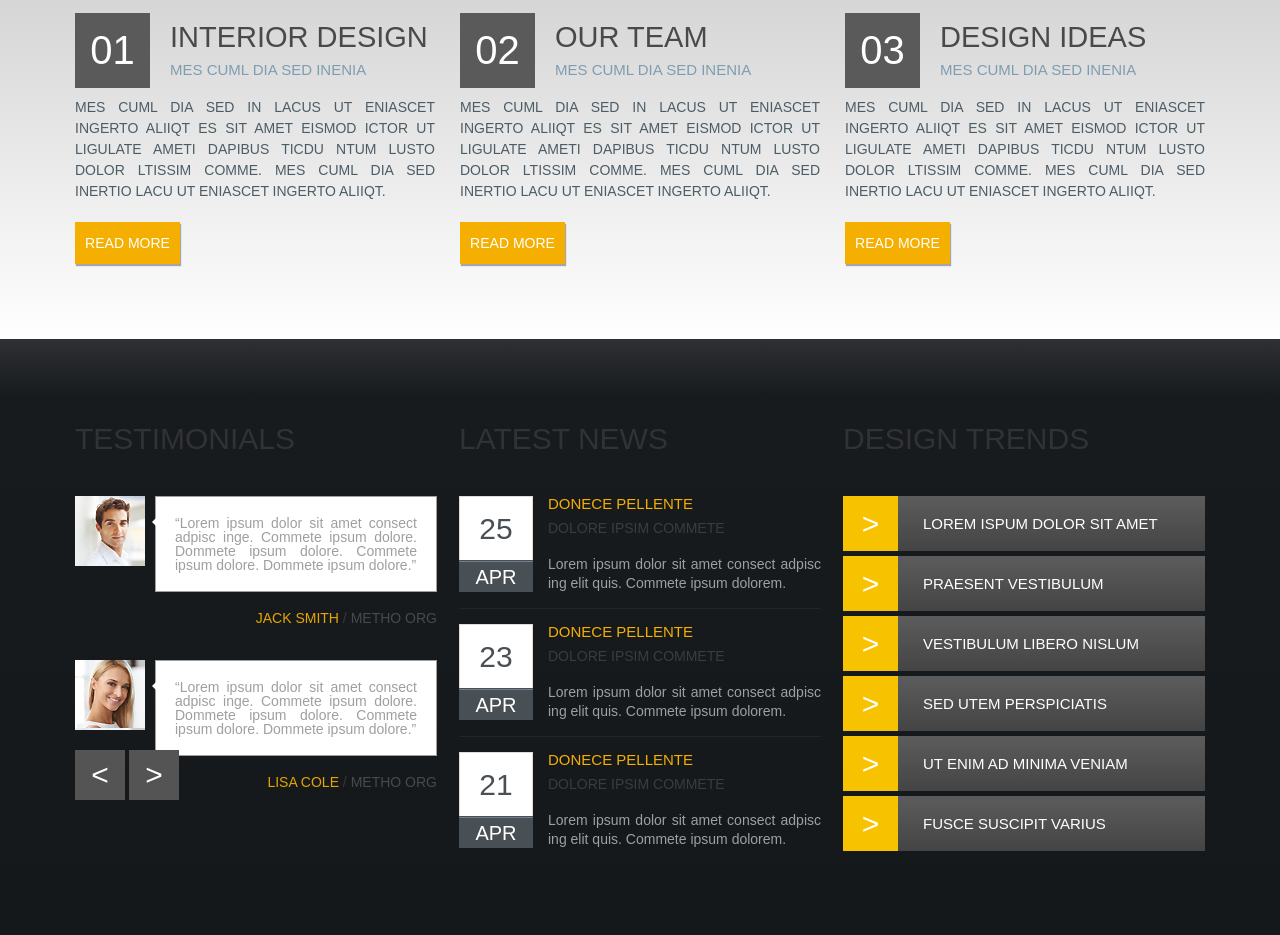
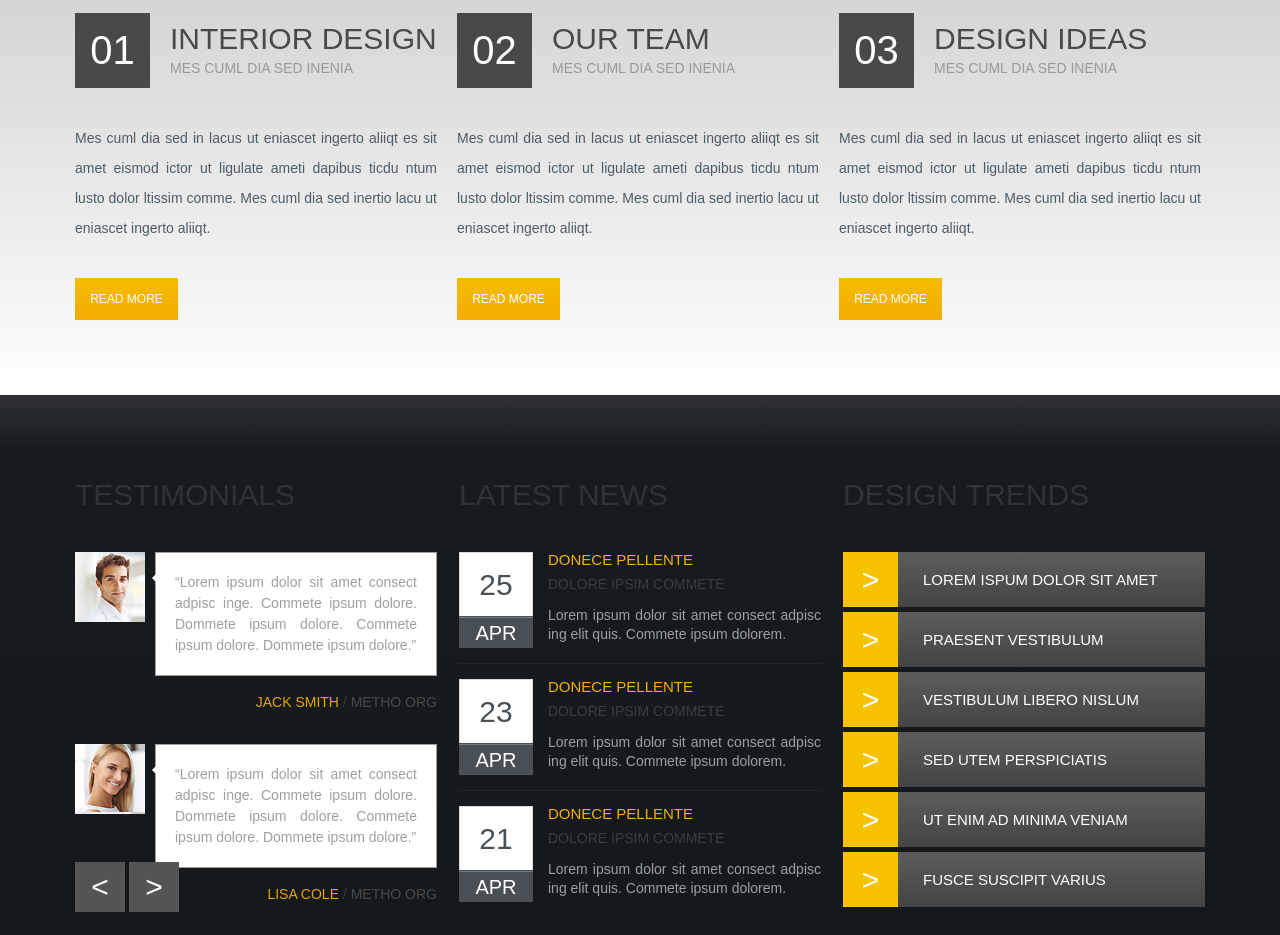
Before and after one commit to NEkate/furniture, a plain HTML site: page index.html in a window 1280 px wide. Shown: the part 640-1575 px from the top of the page. Drawn offline with Linux system fonts and the light colour scheme.

Commit message:
rewrite content add links to footer

```diff
--- a/css/content.scss
+++ b/css/content.scss
@@ -12,65 +12,72 @@
     overflow: auto;
     padding: 75px 0;
 
+
     ul {
-
-        li {
-            width: 360px;
+        > * {
             float: left;
-            margin-right: 25px;
+            margin-right: 20px;
 
             &:last-child {
                 margin-right: 0;
             }
         }
+        li {
+            width: 362px;
+
+            .title {
+                height: 75px;
+
+                .post-number {
+                    float: left;
+                    background: #494949;
+                    width: 75px;
+
+                    color: #ffffff;
+                    font-size: 40px;
+                    text-align: center;
+                    line-height: 75px;
                 }
+
+                .post-title {
+                    margin-left: 95px;
 
                     h2 {
                         color: #494949;
-        font-size: 29px;
-        padding: 10px 0;
+                        font-size: 30px;
+                        padding: 11px 0 7px 0;
                     }
 
                     h3 {
-        color: #7f9db0;
-        font-size: 15px;
+                        color: #999;
+                    }
                 }
             }
 
-.content-point {
-    width: 75px;
-    height: 75px;
-    background: #5a5a5a;
-    text-align: center;
-    line-height: 75px;
-    color: #ffffff;
-    font-size: 40px;
-    float: left;
-    margin-right: 20px;
-}
+            .post {
+                color: #4c5c66;
+                text-transform: none;
+                line-height: 30px;
 
-.content-text {
-    color: #4c5c66;
-    font-size: 14px;
-    line-height: 1.5;
-    margin-top: 20px;
-    clear: both;
+                margin: 35px 0;
             }
 
             .read-more {
-    width: 105px;
+                @include background-read-more;
+
                 height: 42px;
-    background: #f4af00;
-    text-align: center;
-    line-height: 42px;
-    margin-top: 20px;
+                width: 103px;
 
+                color: #ffffff;
+                font-size: 12px;
+                text-transform: uppercase;
+
+                &:hover {
                     -webkit-box-shadow: 1px 2px 1px 0 #a5a5aa;
                     box-shadow: 1px 2px 1px 0 #a5a5aa;
-
-    a {
-        color: #ffffff;
-        text-decoration: none;
-        font-size: 14px;
                 }
             }
+        }
+    }
+
+}
--- a/css/footer.scss
+++ b/css/footer.scss
@@ -66,6 +66,7 @@
             text-transform: none;
             color: #9f9f9f;
             font-size: 14px;
+            line-height: 21px;
 
             margin-left: 80px;
             padding: 19px;
@@ -83,12 +84,15 @@
         }
 
         .contacts {
-            color: #38393a;
             text-align: right;
             margin-top: 19px;
 
             .user-name {
                 color: #e5a502;
+            }
+
+            a {
+                color: #38393a;
             }
 
             .organisation {
@@ -168,14 +172,17 @@
         }
 
         .news-post {
-            h4 {
+
+            h4 a {
                 color: #f4af00;
                 font-size: 15px;
             }
 
-            h5 {
-                color: #3b3c3d;
-                margin: 10px 0 20px 0;
+            h5  {
+                margin: 10px 0 15px 0;
+                a {
+                    color: #3b3c3d;
+                }
             }
 
             p {
@@ -198,6 +205,11 @@
             &:last-child {
                 margin-bottom: 0;
             }
+
+            &:hover {
+                -webkit-box-shadow: 1px 2px 1px 0 #333;
+                box-shadow: 1px 2px 1px 0 #333;
+            }
         }
         .more {
             background: #f7c200;
@@ -217,8 +229,14 @@
             margin-left: 55px;
             padding-left: 25px;
 
-            color: #ffffff;
-            font-size: 15px;
+             a {
+                 color: #ffffff;
+                 font-size: 15px;
+
+                 &:hover {
+                     color: #dbdbdb;
+                 }
+             }
         }
     }
 }
--- a/css/mixin.scss
+++ b/css/mixin.scss
@@ -20,3 +20,15 @@
     filter: progid:DXImageTransform.Microsoft.gradient( startColorstr='#5c5c5c', endColorstr='#444444',GradientType=0 ); /* IE6-9 */
 
 }
+
+@mixin background-read-more {
+    background: #f6bc00; /* Old browsers */
+    background: -moz-linear-gradient(top,  #f6bc00 0%, #f3ac00 100%); /* FF3.6+ */
+    background: -webkit-gradient(linear, left top, left bottom, color-stop(0%,#f6bc00), color-stop(100%,#f3ac00)); /* Chrome,Safari4+ */
+    background: -webkit-linear-gradient(top,  #f6bc00 0%,#f3ac00 100%); /* Chrome10+,Safari5.1+ */
+    background: -o-linear-gradient(top,  #f6bc00 0%,#f3ac00 100%); /* Opera 11.10+ */
+    background: -ms-linear-gradient(top,  #f6bc00 0%,#f3ac00 100%); /* IE10+ */
+    background: linear-gradient(to bottom,  #f6bc00 0%,#f3ac00 100%); /* W3C */
+    filter: progid:DXImageTransform.Microsoft.gradient( startColorstr='#f6bc00', endColorstr='#f3ac00',GradientType=0 ); /* IE6-9 */
+
+}
--- a/index.html
+++ b/index.html
@@ -60,55 +60,51 @@
 <div class="content">
     <ul class="wrapper">
         <li>
-            <div class="content-title">
-                <div class="content-point">
-                    <p>01</p>
-                </div>
+            <div class="title">
+                <div class="post-number">01</div>
+                <div class="post-title">
                     <h2>Interior Design</h2>
 
                     <h3>Mes cuml dia sed inenia</h3>
                 </div>
-
-            <p class="content-text"> Mes cuml dia sed in lacus ut eniascet ingerto aliiqt
-                es sit amet eismod ictor ut ligulate ameti dapibus
-                ticdu ntum lusto dolor ltissim comme. Mes cuml dia sed inertio lacu
-                ut eniascet ingerto aliiqt. </p>
-
-
-            <div class="read-more"><a href="">read more</a></div>
-        </li>
-        <li>
-            <div class="content-title">
-                <div class="content-point">
-                    <p>02</p>
-                </div>
-                <h2>our team</h2>
-
-                <h3>Mes cuml dia sed inenia</h3>
             </div>
 
-            <p class="content-text"> Mes cuml dia sed in lacus ut eniascet ingerto aliiqt
+            <p class="post">Mes cuml dia sed in lacus ut eniascet ingerto aliiqt
                 es sit amet eismod ictor ut ligulate ameti dapibus
                 ticdu ntum lusto dolor ltissim comme. Mes cuml dia sed inertio lacu
                 ut eniascet ingerto aliiqt.</p>
 
-            <div class="read-more"><a href="">read more</a></div>
+            <button class="read-more">Read More</button>
         </li>
         <li>
-            <div class="content-title">
-                <div class="content-point">
-                    <p>03</p>
-                </div>
-                <h2>design ideas</h2>
+            <div class="title">
+                <div class="post-number">02</div>
+                <div class="post-title">
+                    <h2>Our team</h2>
 
                     <h3>Mes cuml dia sed inenia</h3>
                 </div>
+            </div>
+            <p class="post">Mes cuml dia sed in lacus ut eniascet ingerto aliiqt
+                es sit amet eismod ictor ut ligulate ameti dapibus
+                ticdu ntum lusto dolor ltissim comme. Mes cuml dia sed inertio lacu
+                ut eniascet ingerto aliiqt.</p>
+            <button class="read-more">Read More</button>
+        </li>
+        <li>
+            <div class="title">
+                <div class="post-number">03</div>
+                <div class="post-title">
+                    <h2>Design ideas</h2>
 
-            <p class="content-text">Mes cuml dia sed in lacus ut eniascet ingerto aliiqt es sit amet eismod ictor ut
-                ligulate ameti dapibus ticdu ntum lusto dolor ltissim comme. Mes cuml dia sed inertio lacu
-                ut eniascet ingerto aliiqt. </p>
-
-            <div class="read-more"><a href="">read more</a></div>
+                    <h3>Mes cuml dia sed inenia</h3>
+                </div>
+            </div>
+            <p class="post">Mes cuml dia sed in lacus ut eniascet ingerto aliiqt
+                es sit amet eismod ictor ut ligulate ameti dapibus
+                ticdu ntum lusto dolor ltissim comme. Mes cuml dia sed inertio lacu
+                ut eniascet ingerto aliiqt.</p>
+            <button class="read-more">Read More</button>
         </li>
     </ul>
 </div>
@@ -118,25 +114,36 @@
             <h3>Testimonials</h3>
             <ul>
                 <li>
+                    <a href="#">
                         <img src="img/users/1.png" alt="avatar"/>
+                    </a>
 
                     <div class="comment">“Lorem ipsum dolor sit amet consect adpisc inge. Commete ipsum dolore.
                         Dommete ipsum dolore. Commete ipsum dolore.
-                        Dommete ipsum dolore.”</div>
+                        Dommete ipsum dolore.”
+                    </div>
                     <div class="contacts">
+                        <a href="#">
                             <span class="user-name">Jack Smith</span> /
                             <span class="organisation">Metho org</span>
+                        </a>
                     </div>
                 </li>
                 <li>
+                    <a href="#">
                         <img src="img/users/2.png" alt="avatar"/>
+                    </a>
 
                     <div class="comment">“Lorem ipsum dolor sit amet consect adpisc inge. Commete ipsum dolore.
                         Dommete ipsum dolore. Commete ipsum dolore.
-                        Dommete ipsum dolore.”</div>
+                        Dommete ipsum dolore.”
+                    </div>
                     <div class="contacts">
+                        <a href="#">
                             <span class="user-name">Lisa Cole</span> /
-                        <span class="organisation">Metho org</span></div>
+                            <span class="organisation">Metho org</span>
+                        </a>
+                    </div>
                 </li>
             </ul>
             <div class="navigation">
@@ -155,8 +162,12 @@
                         <div class="month">apr</div>
                     </div>
                     <div class="news-post">
-                        <h4>Donece pellente</h4>
-                        <h5>Dolore ipsim commete</h5>
+                        <h4>
+                            <a href="#">Donece pellente</a>
+                        </h4>
+                        <h5>
+                            <a href="#">Dolore ipsim commete</a>
+                        </h5>
 
                         <div>
                             <p>Lorem ipsum dolor sit amet consect adpisc ing elit quis. Commete ipsum dolorem.</p>
@@ -171,8 +182,12 @@
                         <div class="month">apr</div>
                     </div>
                     <div class="news-post">
-                        <h4>Donece pellente</h4>
-                        <h5>Dolore ipsim commete</h5>
+                        <h4>
+                            <a href="#">Donece pellente</a>
+                        </h4>
+                        <h5>
+                            <a href="#">Dolore ipsim commete</a>
+                        </h5>
 
                         <div>
                             <p>Lorem ipsum dolor sit amet consect adpisc ing elit quis. Commete ipsum dolorem.</p>
@@ -187,8 +202,12 @@
                         <div class="month">apr</div>
                     </div>
                     <div class="news-post">
-                        <h4>Donece pellente</h4>
-                        <h5>Dolore ipsim commete</h5>
+                        <h4>
+                            <a href="#">Donece pellente</a>
+                        </h4>
+                        <h5>
+                            <a href="#">Dolore ipsim commete</a>
+                        </h5>
 
                         <div>
                             <p>Lorem ipsum dolor sit amet consect adpisc ing elit quis. Commete ipsum dolorem.</p>
@@ -204,34 +223,45 @@
             <ul>
                 <li>
                     <div class="more"> &gt; </div>
-                    <div class="menu-name">Lorem ispum dolor sit amet</div>
+                    <div class="menu-name">
+                        <a href="#">Lorem ispum dolor sit amet</a>
+                    </div>
                 </li>
                 <li>
                     <div class="more"> &gt; </div>
-                    <div class="menu-name">Praesent vestibulum</div>
+                    <div class="menu-name">
+                        <a href="#">Praesent vestibulum</a>
+                    </div>
                 </li>
                 <li>
                     <div class="more"> &gt; </div>
-                    <div class="menu-name">Vestibulum libero nislum</div>
+                    <div class="menu-name">
+                        <a href="#">Vestibulum libero nislum</a>
+                    </div>
                 </li>
                 <li>
                     <div class="more"> &gt; </div>
-                    <div class="menu-name">Sed utem perspiciatis</div>
+                    <div class="menu-name">
+                        <a href="#">Sed utem perspiciatis</a>
+                    </div>
                 </li>
                 <li>
                     <div class="more"> &gt; </div>
-                    <div class="menu-name">Ut enim ad minima veniam</div>
+                    <div class="menu-name">
+                        <a href="#">Ut enim ad minima veniam</a>
+                    </div>
                 </li>
                 <li>
                     <div class="more"> &gt; </div>
-                    <div class="menu-name">Fusce suscipit varius</div>
+                    <div class="menu-name">
+                        <a href="#">Fusce suscipit varius</a>
+                    </div>
                 </li>
             </ul>
 
         </div>
     </div>
 </div>
-
 
 <div class="wrapper-footer">
     <div class="footer wrapper">
```
Also changed, not shown: css/main.css. Lines whose indentation alone changed are shown as unchanged.
